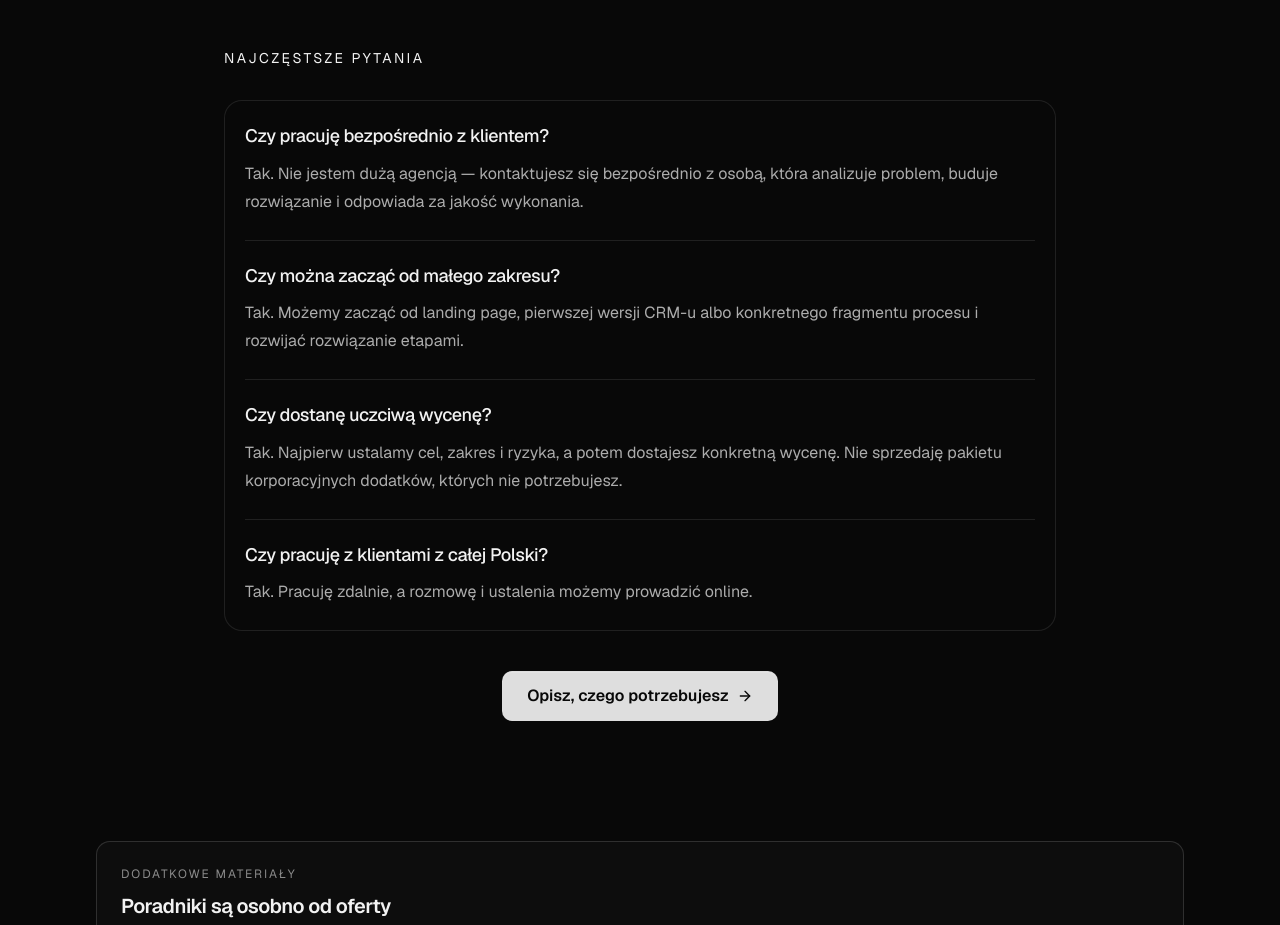
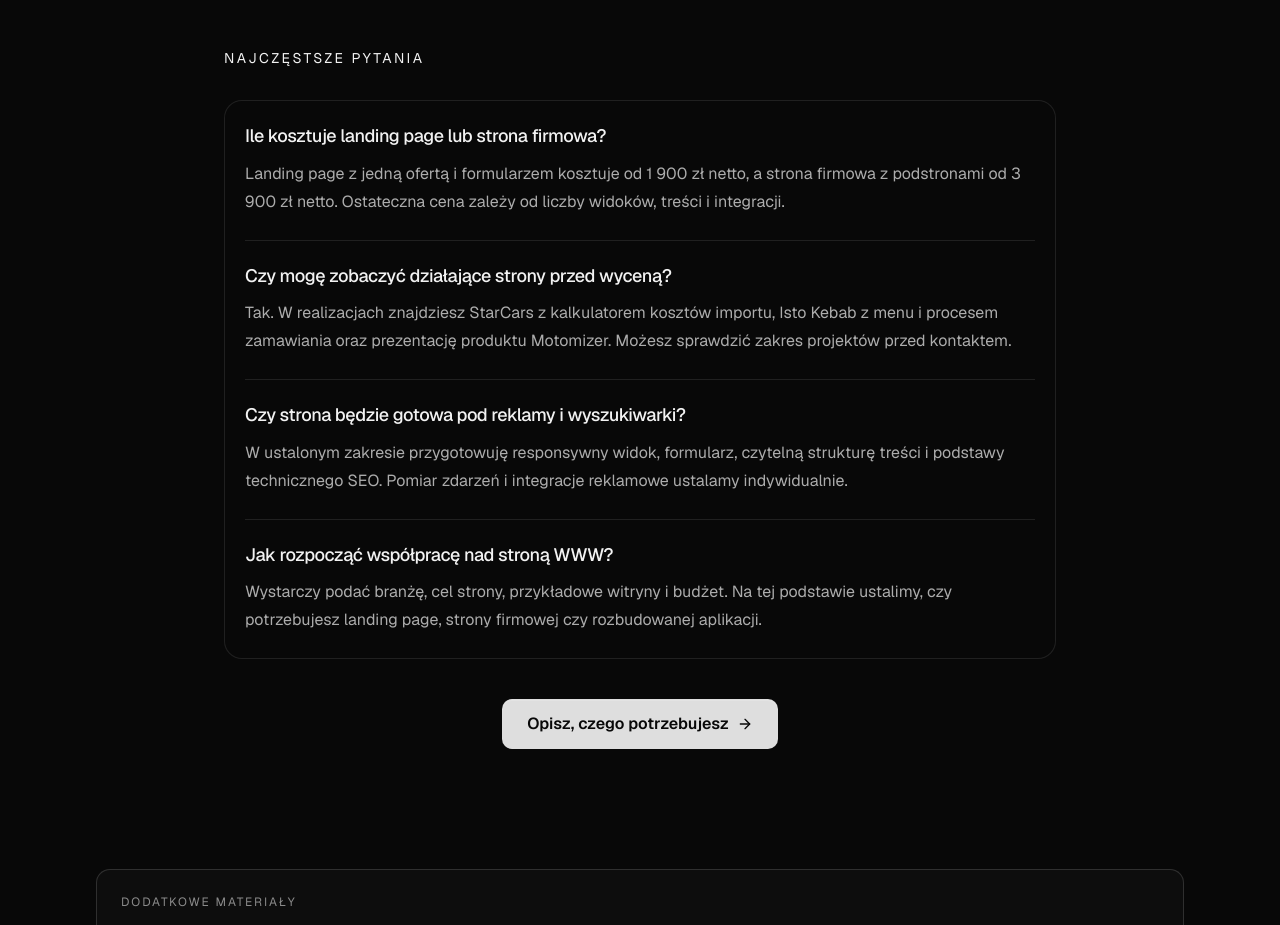
Before and after one commit to ft4k696bk6-prog/kacper-portfolio, a Next.js app: page /tworzenie-stron-internetowych in a window 1280 px wide. Shown: the part 4780-5705 px from the top of the page. Built offline with nearby package versions, Linux system fonts and the light colour scheme; no server answers.

Commit message:
seo: strengthen commercial intent and buyer FAQs

```diff
--- a/src/components/ServiceLandingPage.tsx
+++ b/src/components/ServiceLandingPage.tsx
@@ -102,27 +102,20 @@ export function ServiceLandingPage({ kind }: ServiceLandingPageProps) {
           { name: "Motomizer", slug: "motomizer", image: "motomizer-live.jpg" },
           { name: "StarCars", slug: "starcars", image: "starcars-live.jpg" },
         ];
-  const faq = [
-    {
-      question: "Czy pracuję bezpośrednio z klientem?",
-      answer:
-        "Tak. Nie jestem dużą agencją — kontaktujesz się bezpośrednio z osobą, która analizuje problem, buduje rozwiązanie i odpowiada za jakość wykonania.",
-    },
-    {
-      question: "Czy można zacząć od małego zakresu?",
-      answer:
-        "Tak. Możemy zacząć od landing page, pierwszej wersji CRM-u albo konkretnego fragmentu procesu i rozwijać rozwiązanie etapami.",
-    },
-    {
-      question: "Czy dostanę uczciwą wycenę?",
-      answer:
-        "Tak. Najpierw ustalamy cel, zakres i ryzyka, a potem dostajesz konkretną wycenę. Nie sprzedaję pakietu korporacyjnych dodatków, których nie potrzebujesz.",
-    },
-    {
-      question: "Czy pracuję z klientami z całej Polski?",
-      answer:
-        "Tak. Pracuję zdalnie, a rozmowę i ustalenia możemy prowadzić online.",
-    },
+  const faq = kind === "websites" ? [
+    { question: "Ile kosztuje landing page lub strona firmowa?", answer: "Landing page z jedną ofertą i formularzem kosztuje od 1 900 zł netto, a strona firmowa z podstronami od 3 900 zł netto. Ostateczna cena zależy od liczby widoków, treści i integracji." },
+    { question: "Czy mogę zobaczyć działające strony przed wyceną?", answer: "Tak. W realizacjach znajdziesz StarCars z kalkulatorem kosztów importu, Isto Kebab z menu i procesem zamawiania oraz prezentację produktu Motomizer. Możesz sprawdzić zakres projektów przed kontaktem." },
+    { question: "Czy strona będzie gotowa pod reklamy i wyszukiwarki?", answer: "W ustalonym zakresie przygotowuję responsywny widok, formularz, czytelną strukturę treści i podstawy technicznego SEO. Pomiar zdarzeń i integracje reklamowe ustalamy indywidualnie." },
+    { question: "Jak rozpocząć współpracę nad stroną WWW?", answer: "Wystarczy podać branżę, cel strony, przykładowe witryny i budżet. Na tej podstawie ustalimy, czy potrzebujesz landing page, strony firmowej czy rozbudowanej aplikacji." },
+  ] : kind === "apps" ? [
+    { question: "Czy dedykowany CRM sprawdzi się w firmie handlowej?", answer: "Tak, jeśli firma potrzebuje własnego procesu: przypisywania leadów, zadań, komentarzy, ról użytkowników i statusów sprzedaży. B-CRM pokazuje takie wdrożenie w praktyce." },
+    { question: "Czy mogę obejrzeć B-CRM przed zamówieniem systemu?", answer: "Tak. Dostępne jest case study B-CRM oraz prezentacja możliwości. Na jego podstawie możemy omówić, które moduły mają sens w Twojej firmie." },
+    { question: "Czy CRM można połączyć z reklamami, formularzami i plikami?", answer: "Tak. W B-CRM wykorzystywane są połączenia z Meta Lead Ads oraz Google Drive. W nowym projekcie zakres integracji, uprawnienia i przepływ danych ustalamy przed wyceną." },
+    { question: "Od czego zależy cena CRM na zamówienie?", answer: "Przede wszystkim od liczby modułów, ról, integracji, migracji danych i testów bezpieczeństwa. Możemy najpierw wdrożyć mniejszy zakres, a następnie rozbudować system." },
+  ] : [
+    { question: "Czy prowadzę reklamy oraz obsługę leadów?", answer: "Tak. Mogę połączyć ofertę, kampanię, formularz i dalszy kontakt handlowca, a nie tylko przygotować samą kreację reklamową." },
+    { question: "Czy można zacząć od audytu istniejącej kampanii?", answer: "Tak. Najpierw analizuję ofertę, formularz, koszt i jakość kontaktów. Następnie ustalamy, czy potrzebna jest zmiana reklamy, strony lub procesu sprzedaży." },
+    { question: "Czy mogę połączyć reklamy z CRM?", answer: "Tak. Zakres integracji i pomiaru konwersji zależy od używanych narzędzi, dostępu do danych i zgód użytkowników." },
   ];
 
   const jsonLd = {
```
